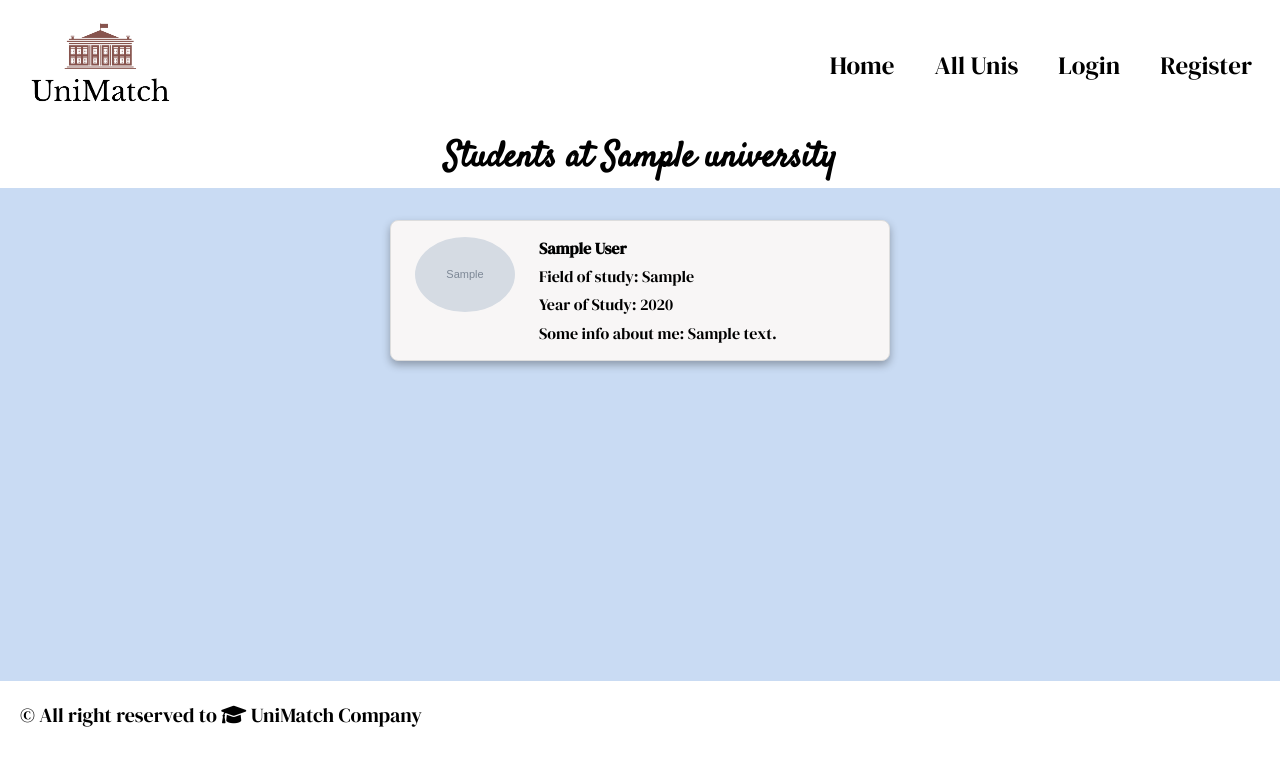
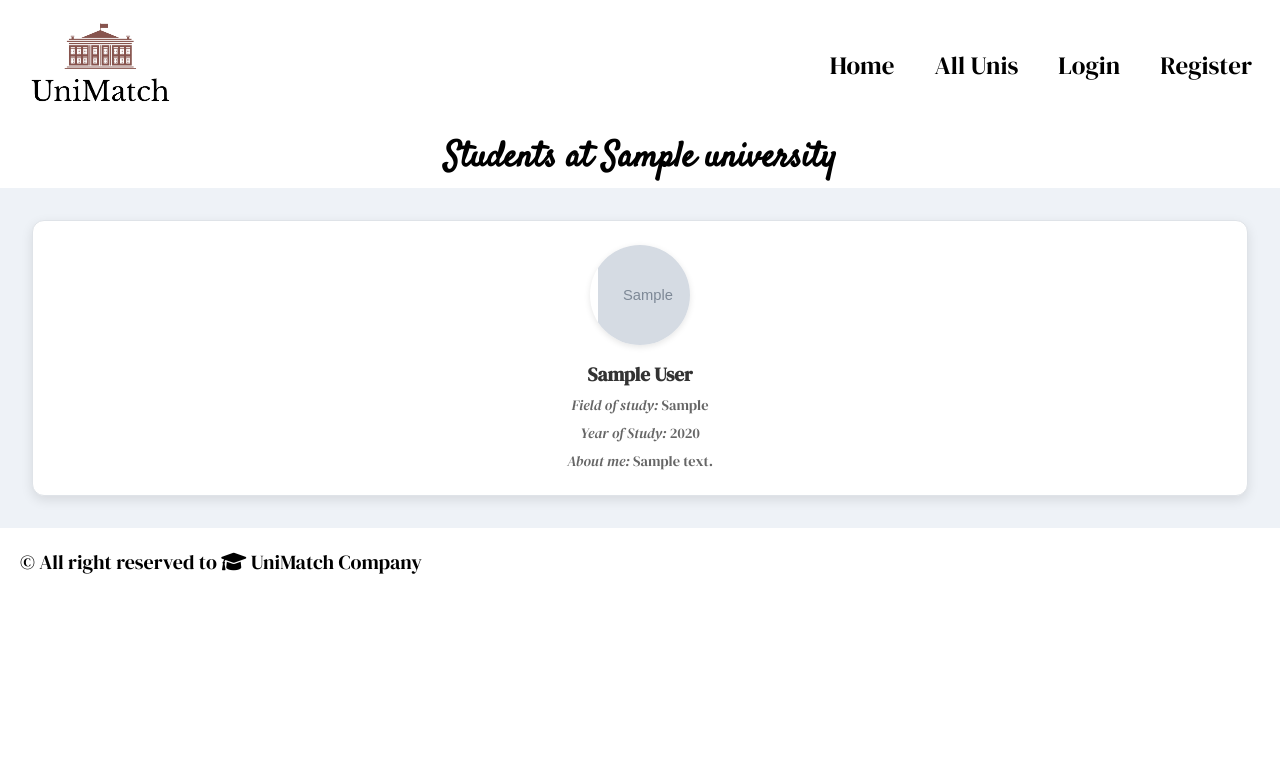
Before and after one commit to annasarabasheva/Personal-Project-with-Django, a Django app: page /students/university/1/ in a window 1280 px wide. Shown: the top 766 px of the page. Run offline with Django 4.2, Linux system fonts and the light colour scheme; tables that the repository leaves empty hold one stand-in row (values such as "Sample post"); grey boxes marked "Sample" are stand-in pictures.

Commit message:
Improve styling of home page and university-students page

```diff
--- a/static/css/home.css
+++ b/static/css/home.css
@@ -1,4 +1,4 @@
-/* Main container */
+
 .home {
     position: relative;
     color: white;
@@ -9,7 +9,7 @@
     text-align: center;
 }
 
-/* Background with video-like gradient animation */
+
 .home::before {
     content: "";
     position: absolute;
@@ -19,8 +19,8 @@
     bottom: 0;
     background-image: linear-gradient(
         to bottom right,
-        rgba(0, 0, 0, 0.5),
-        rgba(0, 0, 0, 0.8)
+        rgba(0, 0, 0, 0.3),
+        rgba(0, 0, 0, 0.6)
     ),
     url("../images/background.jpg");
     background-size: cover;
@@ -30,7 +30,6 @@
     z-index: -1;
 }
 
-/* Hero heading */
 .home h1 {
     font-size: 55px;
     margin-bottom: 0.5em;
@@ -38,14 +37,13 @@
     font-family: "Satisfy", cursive;
 }
 
-/* Hero paragraphs */
+
 .home p {
     font-size: 28px;
     margin-bottom: 1em;
     text-shadow: 2px 2px 6px rgba(0, 0, 0, 1.5);
 }
 
-/* Search Form Styles */
 .search-form {
     display: flex;
     align-items: center;
@@ -88,7 +86,7 @@
     transform: scale(1.05);
 }
 
-/* Animation for text */
+
 @keyframes bounce {
     0%, 20%, 50%, 80%, 100% {
         transform: translateY(0);
@@ -106,14 +104,14 @@
     font-size: 24px;
 }
 
-/* Styling for links */
+
 .first-step p:last-of-type {
-    font-size: 20px;
-    margin-top: 1em;
+    font-size: 24px;
+    margin-top: 3em;
 }
 
 .first-step p:last-of-type a {
-    color: #c9dbf3;
+    color: #a1c6f5;
     text-decoration: none;
     font-weight: bold;
 }
--- a/static/css/university-students.css
+++ b/static/css/university-students.css
@@ -1,44 +1,67 @@
+/* Container for all student cards */
 .students-container {
-    display: flex;
-    flex-wrap: wrap; /* Allows wrapping to new rows */
-    gap: 1em;
-    background-color: #c9dbf3;
-    justify-content: center;
-    padding: 2em 1em 20em 1em;
+    display: grid;
+    grid-template-columns: repeat(auto-fit, minmax(300px, 1fr)); /* Responsive grid */
+    gap: 1.5em;
+    padding: 2em;
+    background-color: #eef2f7; /* Light background */
 }
 
+/* Individual student card */
 .student-card {
+    background-color: #ffffff;
+    border: 1px solid #dfe3e8;
+    border-radius: 12px;
+    overflow: hidden;
+    box-shadow: 0 4px 12px rgba(0, 0, 0, 0.1);
+    transition: transform 0.3s, box-shadow 0.3s;
     display: flex;
-    flex: 1 1 calc(33.333% - 2em); /* Max three per row, considering gap */
-    max-width: 500px; /* Optional max width to control card size */
-    background-color: #f8f6f6;
-    border: 1px solid #ddd;
-    border-radius: 8px;
-    padding: 1em;
-    box-shadow: 0 4px 8px rgba(0, 0, 0, 0.3);
-    margin: 0 auto;
+    flex-direction: column;
+    align-items: center;
+    text-align: center;
+    padding: 1.5em;
 }
 
+/* Hover effect for cards */
+.student-card:hover {
+    transform: translateY(-8px);
+    box-shadow: 0 8px 20px rgba(0, 0, 0, 0.2);
+}
+
+/* Student image container */
 .image-card {
-    flex: 1;
-    max-width: 100px;
-    margin-right: 1em;
+    width: 100px;
+    height: 100px;
+    margin-bottom: 1em;
+    overflow: hidden;
+    border-radius: 50%;
+    box-shadow: 0 2px 6px rgba(0, 0, 0, 0.1);
 }
 
 .student-photo {
     width: 100%;
-    height: auto;
-    border-radius: 50%;
+    height: 100%;
     object-fit: cover;
-
+    display: block;
 }
 
+/* Student information */
 .student-info {
-    flex: 2;
     display: flex;
     flex-direction: column;
-    justify-content: center;
-    text-align: left;
-    gap: 0.4em;
-    margin-left: 1em;
+    gap: 0.5em;
+    width: 100%;
+    text-align: center;
 }
+
+.student-info strong {
+    font-size: 1.2em;
+    font-weight: 600;
+    color: #333333;
+}
+
+.student-info p {
+    font-size: 0.9em;
+    color: #666666;
+    margin: 0;
+}
--- a/templates/students/university-students.html
+++ b/templates/students/university-students.html
@@ -15,9 +15,9 @@
                 </div>
                 <div class="student-info">
                     <strong>{{ student.first_name }} {{ student.last_name }}</strong>
-                    <p>Field of study: {{ student.field_of_study }}</p>
-                    <p>Year of Study: {{ student.year_of_study }}</p>
-                    <p>Some info about me: {{ student.bio }}</p>
+                    <p><em>Field of study:</em> {{ student.field_of_study }}</p>
+                    <p><em>Year of Study:</em> {{ student.year_of_study }}</p>
+                    <p><em>About me:</em> {{ student.bio }}</p>
                 </div>
             </div>
         {% endfor %}
```
Also changed, not shown: templates/common/home-page.html (+4 -4 lines).
